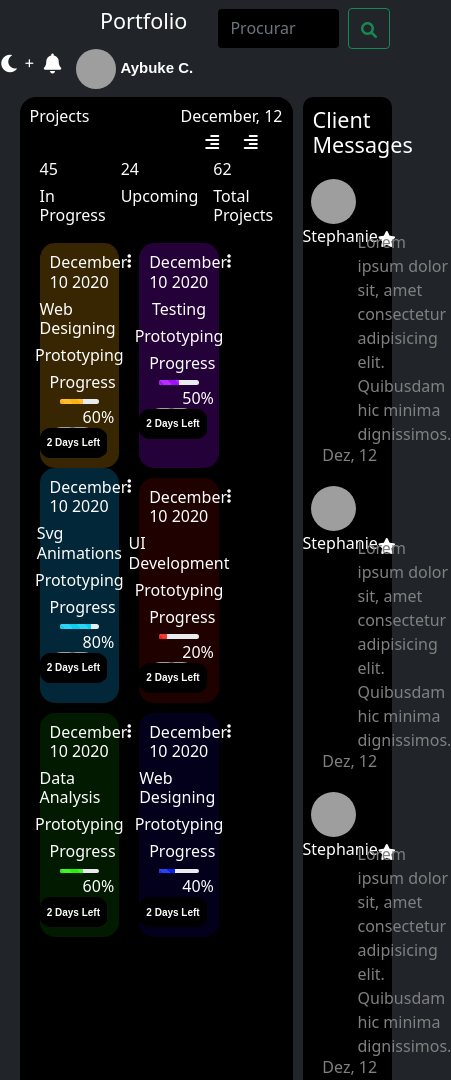
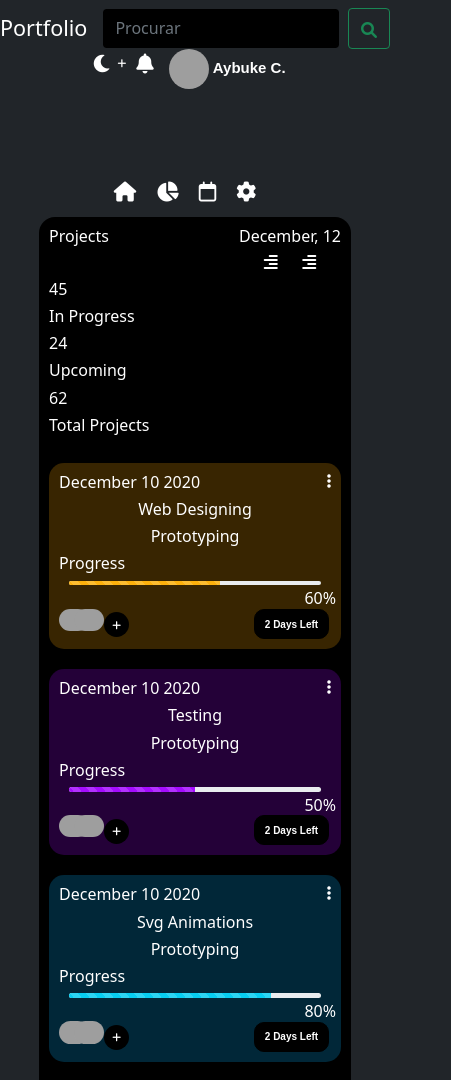
Before and after one commit to Melquesedec/Atividade-pagina, a plain HTML site: page index.html in a window 390 px wide. Shown: the top 1080 px of the page, 451 px wide, since content can reach past the window. Drawn offline with Linux system fonts and the light colour scheme; grey boxes are pictures that could not be loaded.

Commit message:
atividade-pagina

```diff
--- a/css/estilo.css
+++ b/css/estilo.css
@@ -32,6 +32,8 @@ body {
 #port{
     color: white;
     margin: 0px 30px 0px 100px;
+    display: flex;
+    align-items: center;
 }
 
 .form-control {
@@ -387,3 +389,283 @@ p {
     width: inherit;
     margin: 0px 15px 0px 0px;
 }
+
+@media (max-width: 1450px){
+    p {
+        color: gray;
+        margin: -5px 0px 0px 10px;
+    }
+    #cabecalho {
+        background: #212529;
+        display: flex;
+        flex-direction: column;
+        flex-wrap: nowrap;
+        align-items: flex-end;
+        width: 4%;
+    }
+    #stepmais {
+        display: flex;
+        justify-content: space-between;
+        flex-direction: row;
+        width: 90%;
+        margin: 0px 0px 0px 10px;
+    }
+    #comentario-um {
+        display: flex;
+        flex-direction: row;
+        flex-wrap: wrap;
+        width: 100%;
+        margin: 0px 0px 0px 0px;
+    }
+    #geral_meio {
+        background-color: black;
+        color: white;
+        width: 60%;
+        border-radius: 16px;
+        padding: 10px;
+    }
+    #direito {
+        background-color: black;
+        margin: 0px 0px 0px 10px;
+        border-radius: 10px;
+        width: 31%;
+    }
+    #bloco-laranja {
+        width: 29.8%;
+    }
+    #bloco-azul {
+        width: 29.8%;
+    }
+    #bloco-verde {
+        width: 29.8%;
+    }
+    #bloco-vermelho {
+        width: 29.8%;
+    }
+    #bloco-roxo {
+        width: 29.8%;
+    }
+    #bloco-azulescuro {
+        width: 29.8%;
+    }
+}
+
+@media (max-width: 1024px){
+    p {
+        color: gray;
+        margin: -5px 0px 0px 10px;
+    }
+    #cabecalho {
+        background: #212529;
+        display: flex;
+        flex-direction: column;
+        flex-wrap: nowrap;
+        align-items: flex-end;
+        width: 6%;
+        /* height: 94.1vh; */
+    }
+    #port {
+        color: white;
+        margin: 0px 30px 0px 70px;
+        display: flex;
+        align-items: center;
+    }
+    #stepmais {
+        display: flex;
+        justify-content: space-between;
+        flex-direction: row;
+        width: 90%;
+        margin: 0px 0px 0px 10px;
+    }
+    #comentario-um {
+        display: flex;
+        flex-direction: row;
+        flex-wrap: wrap;
+        width: 100%;
+        margin: 0px 0px 0px 0px;
+    }
+    #geral_meio {
+        background-color: black;
+        color: white;
+        width: 60%;
+        border-radius: 16px;
+        padding: 10px;
+    }
+    #direito {
+        background-color: black;
+        margin: 0px 0px 0px 10px;
+        border-radius: 10px;
+        width: 29%;
+    }
+    #bloco-laranja {
+        width: 29.8%;
+    }
+    #bloco-azul {
+        width: 29.8%;
+    }
+    #bloco-verde {
+        width: 29.8%;
+    }
+    #bloco-vermelho {
+        width: 29.8%;
+    }
+    #bloco-roxo {
+        width: 29.8%;
+    }
+    #bloco-azulescuro {
+        width: 29.8%;
+    }
+    .navbar {
+        position: relative;
+        display: flex;
+        flex-wrap: wrap;
+        align-items: center;
+        justify-content: space-around;
+        padding-top: 0.5rem;
+        padding-bottom: 0.5rem;
+    }
+}
+
+@media (max-width: 800px){
+    #bloco-laranja {
+        width: 45%;
+        margin: 10px 10px 10px 10px;
+    }
+    #bloco-azul {
+        width: 45%;
+        margin: 10px 10px 10px 10px;
+    }
+    #bloco-verde {
+        width: 45%;
+        margin: 10px 10px 10px 10px;
+    }
+    #bloco-vermelho {
+        width: 45%;
+        margin: 10px 10px 10px 10px;
+    }
+    #bloco-roxo {
+        width: 45%;
+        margin: 10px 10px 10px 10px;
+    }
+    #bloco-azulescuro {
+        width: 45%;
+        margin: 10px 10px 10px 10px;
+    }
+    #cabecalho {
+        background: #212529;
+        display: flex;
+        flex-direction: column;
+        flex-wrap: nowrap;
+        align-items: flex-end;
+        width: 8%;
+        /* height: 94.1vh; */
+    }
+    #port {
+        color: white;
+        margin: 0px 30px 0px 70px;
+        display: flex;
+        align-items: center;
+    }
+    p {
+        color: gray;
+        margin: -5px 0px 0px 5px;
+    }
+    #stepmais {
+        display: flex;
+        justify-content: space-between;
+        flex-direction: row;
+        width: 85%;
+        margin: 0px 0px 0px 10px;
+    }
+    #direito {
+        background-color: black;
+        margin: 0px 0px 0px 10px;
+        border-radius: 10px;
+        width: 27%;
+    }
+}
+
+@media (max-width: 425px){
+    #bloco-laranja {
+        width: 100%;
+        margin: 10px 0px 10px 0px;
+    }
+    #bloco-azul {
+        width: 100%;
+        margin: 10px 0px 10px 0px;
+    }
+    #bloco-verde {
+        width: 100%;
+        margin: 10px 0px 10px 0px;
+    }
+    #bloco-vermelho {
+        width: 100%;
+        margin: 10px 0px 10px 0px;
+    }
+    #bloco-roxo {
+        width: 100%;
+        margin: 10px 0px 10px 0px;
+    }
+    #bloco-azulescuro {
+        width: 100%;
+        margin: 10px 0px 10px 0px;
+    }
+    #direito {
+        background-color: black;
+        margin: 5px 0px 0px 0px;
+        border-radius: 10px;
+        width: 80%;
+    }
+    #geral-centro {
+        display: flex;
+        flex-direction: column;
+        align-items: center;
+    }
+    #stepmais {
+        display: flex;
+        justify-content: space-between;
+        flex-direction: row;
+        width: 90%;
+        margin: 0px 0px 0px 10px;
+    }
+    #geral_meio {
+        background-color: black;
+        color: white;
+        width: 80%;
+        border-radius: 16px;
+        padding: 10px;
+    }
+    #cabecalho {
+        background: #212529;
+        display: flex;
+        flex-wrap: nowrap;
+        width: 5%;
+        /* height: 94.1vh; */
+        flex-direction: row;
+        align-items: baseline;
+        justify-content: center;
+    }
+    p {
+        color: gray;
+        margin: 0px 0px 0px 10px;
+    }
+    #port {
+        color: white;
+        margin: 0px 15px 0px 0px;
+        display: flex;
+        align-items: center;
+    }
+    #cabecalho-dois{
+        display: flex;
+        align-content: center;
+        justify-content: center;
+        align-items: center;
+    }
+    #centro {
+        display: flex;
+        margin: 10px 0px 10px 0px;
+        justify-content: center;
+        flex-direction: column;
+        align-items: flex-start;
+    }
+}
--- a/index.html
+++ b/index.html
@@ -10,7 +10,7 @@
     <title>Exercicio</title>
 </head>
 <body>
-    <nav class="navbar navbar-dark bg-dark">
+    <nav id="cabecalho-dois" class="navbar navbar-dark bg-dark">
         <form class="d-flex">
             <h4 id="port">Portfolio</h4>
             <input class="form-control me-2" type="search" placeholder="Procurar" aria-label="Procurar">
```
